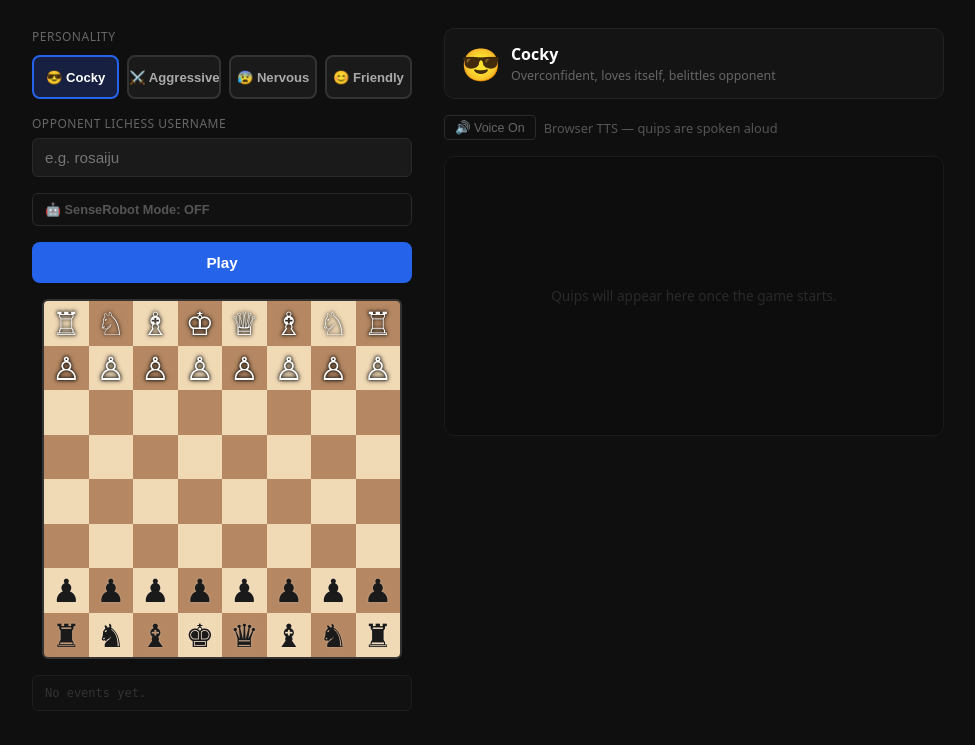
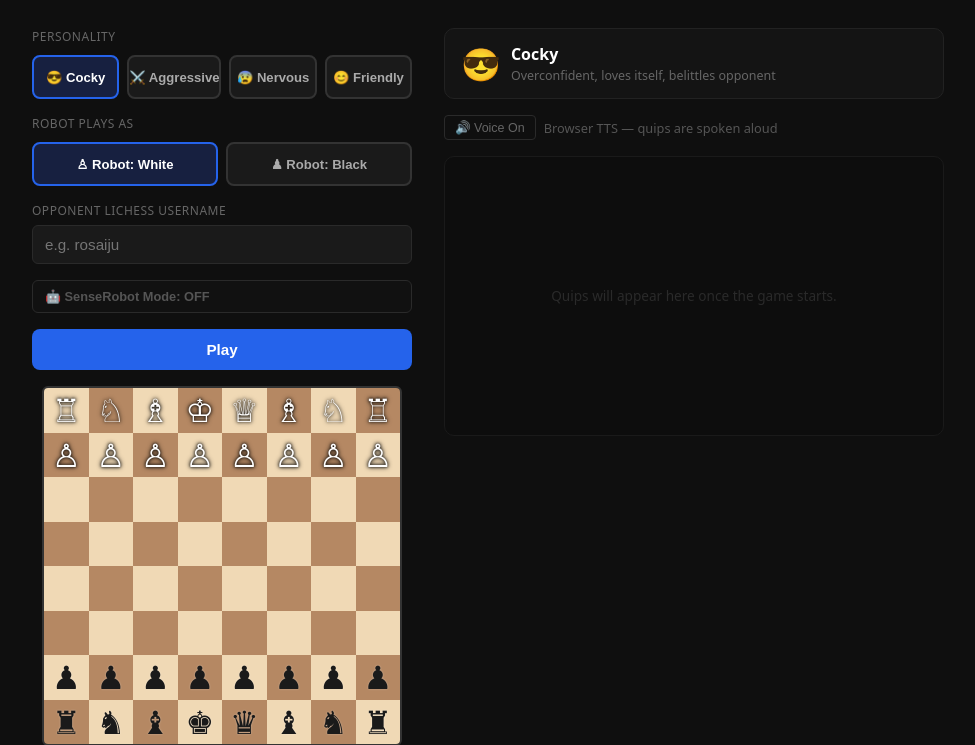
Before and after one commit to rosaiju/chess-persona, a FastAPI app: page / in a window 1280 px wide. Shown: the part 121-866 px from the top of the page, without its empty margins (152-1127 px from the left). Before the commit the page ends 832 px from the top, so only its background shows below. Run offline with FastAPI, Linux system fonts and the light colour scheme; some libraries are stand-ins or nearby versions.

Commit message:
Make robot color configurable: White or Black
- Add `color` param to `challenge_user()`, `play_game()`, and `PlayRequest`
  so the robot's Lichess side flows from the UI all the way to the challenge API
- Compute `robot_side` once per game; replace all hardcoded `chess.WHITE`
  turn checks with `robot_side`
- Normalize Stockfish evals for Black perspective (flip sign) before storing,
  so `_classify_trigger` thresholds remain correct regardless of color
- Include `color` in the `started` SSE event for downstream sync
- Add ♙/♟ color selector to the UI (same style as personality buttons)
- `renderBoard` now accepts a `blackPerspective` flag; all call sites pass
  `robotColor === 'white'` so the board flips automatically
- Fix `isHumanTurn`, `handleSquareClick` piece filter, move log label, and
  game-start status message to reflect the actual human color

Co-Authored-By: Claude Sonnet 4.6 <noreply@anthropic.com>

```diff
--- a/app.py
+++ b/app.py
@@ -64,6 +64,7 @@ async def events():
 class PlayRequest(BaseModel):
     opponent: str
     personality: str = "Cocky"
+    color: str = "white"   # robot's Lichess color
 
 
 class MoveRequest(BaseModel):
@@ -95,7 +96,7 @@ async def tts(text: str, personality: str = "Cocky"):
 @app.post("/play")
 async def play(req: PlayRequest):
     async def event_stream():
-        async for event in play_game(req.opponent.strip(), req.personality):
+        async for event in play_game(req.opponent.strip(), req.personality, req.color):
             yield f"data: {json.dumps(event)}\n\n"
             # Broadcast selected events to external subscribers (SenseRobot)
             if event.get("type") in ("quip", "started", "fen", "done"):
--- a/lichess/api.py
+++ b/lichess/api.py
@@ -34,7 +34,7 @@ async def stream_game(game_id: str):
                     yield json.loads(line)
 
 
-async def challenge_user(username: str) -> dict:
+async def challenge_user(username: str, color: str = "white") -> dict:
     async with httpx.AsyncClient() as client:
         res = await client.post(
             f"{BASE}/api/challenge/{username}",
@@ -43,7 +43,7 @@ async def challenge_user(username: str) -> dict:
                 "rated": "false",
                 "clock.limit": 900,
                 "clock.increment": 10,
-                "color": "white",
+                "color": color,
             },
         )
         if not res.is_success:
--- a/lichess/player.py
+++ b/lichess/player.py
@@ -132,20 +132,20 @@ def _game_over_trigger(board: chess.Board) -> str:
 
 # ─── Main entry point ─────────────────────────────────────────────────────────
 
-async def play_game(opponent_username: str, personality: str = "Cocky"):
+async def play_game(opponent_username: str, personality: str = "Cocky", color: str = "white"):
     """
     Async generator that yields SSE-ready event dicts.
-    Robot plays as White (best Stockfish moves).
-    Human plays as Black on Lichess.
+    Robot plays as the requested color (best Stockfish moves).
     Quip events are emitted after every move.
     """
+    robot_side = chess.WHITE if color == "white" else chess.BLACK
     engine = await _open_engine()
 
     try:
         # Challenge the opponent
         yield {"type": "challenging", "opponent": opponent_username}
         try:
-            result = await challenge_user(opponent_username)
+            result = await challenge_user(opponent_username, color)
         except Exception as e:
             yield {"type": "error", "text": str(e)}
             return
@@ -178,7 +178,7 @@ async def play_game(opponent_username: str, personality: str = "Cocky"):
             yield {"type": "declined", "opponent": opponent_username}
             return
 
-        yield {"type": "started", "gameId": game_id, "url": f"https://lichess.org/{game_id}", "opponent": opponent_username}
+        yield {"type": "started", "gameId": game_id, "url": f"https://lichess.org/{game_id}", "opponent": opponent_username, "color": color}
 
         # Game start quip
         quip = get_quip(personality, "game_start")
@@ -223,14 +223,15 @@ async def play_game(opponent_username: str, personality: str = "Cocky"):
             for uci in new_moves:
                 move = chess.Move.from_uci(uci)
                 board_before = board.copy()
-                is_robot_move = (board.turn == chess.WHITE)
+                is_robot_move = (board.turn == robot_side)
 
                 eval_before = prev_eval
                 board.push(move)
                 total_moves += 1
                 seen_move_count += 1
 
-                eval_after = await _eval_position(engine, board)
+                raw = await _eval_position(engine, board)
+                eval_after = raw if robot_side == chess.WHITE else (-raw if raw is not None else None)
                 yield {"type": "fen", "fen": board.fen()}
 
                 trigger = _classify_trigger(
@@ -250,8 +251,8 @@ async def play_game(opponent_username: str, personality: str = "Cocky"):
 
                 prev_eval = eval_after
 
-            # If it's now White's turn and game is still going, play best move
-            if board.turn == chess.WHITE and not board.is_game_over():
+            # If it's now the robot's turn and game is still going, play best move
+            if board.turn == robot_side and not board.is_game_over():
                 yield {"type": "thinking"}
                 move = await _best_move(engine, board)
                 if not move:
@@ -267,7 +268,8 @@ async def play_game(opponent_username: str, personality: str = "Cocky"):
                 total_moves += 1
                 seen_move_count += 1
 
-                eval_after = await _eval_position(engine, board)
+                raw = await _eval_position(engine, board)
+                eval_after = raw if robot_side == chess.WHITE else (-raw if raw is not None else None)
                 yield {"type": "fen", "fen": board.fen(), "move": board.san(move) if False else move.uci()}
 
                 trigger = _classify_trigger(
--- a/templates/index.html
+++ b/templates/index.html
@@ -273,6 +273,14 @@
     </div>
 
     <div class="field">
+      <div class="persona-label">Robot plays as</div>
+      <div class="persona-row">
+        <button class="p-btn color-btn active" data-color="white" onclick="setRobotColor(this)">♙ Robot: White</button>
+        <button class="p-btn color-btn"        data-color="black" onclick="setRobotColor(this)">♟ Robot: Black</button>
+      </div>
+    </div>
+
+    <div class="field">
       <label>Opponent Lichess Username</label>
       <input id="opp-input" placeholder="e.g. rosaiju"
              onkeydown="if(event.key==='Enter') startGame()" />
@@ -358,11 +366,19 @@
   // ── State ────────────────────────────────────────────────────────────────────
 
   let currentPersonality = 'Cocky';
+  let robotColor = 'white';
   let ttsMuted = false;
   let gameUrl = '';
   let bubbleCount = 0;
   let lastOpponent = '';
   let senseRobotMode = false;
+
+  function setRobotColor(btn) {
+    document.querySelectorAll('.color-btn').forEach(b => b.classList.remove('active'));
+    btn.classList.add('active');
+    robotColor = btn.dataset.color;
+    renderBoard(chess ? chess.fen() : START_FEN, robotColor === 'white');
+  }
 
   function toggleSenseRobot() {
     senseRobotMode = !senseRobotMode;
@@ -497,23 +513,37 @@
     return out;
   }
 
-  // Board rendered from Black's perspective: rank 1 at top, file h on left
-  // ranks[0]=rank8 ... ranks[7]=rank1 in FEN
-  function renderBoard(fen) {
+  // Render board from the given perspective.
+  // blackPerspective=true : rank 1 at top, file h on left  (human sits as Black)
+  // blackPerspective=false: rank 8 at top, file a on left  (human sits as White)
+  function renderBoard(fen, blackPerspective = true) {
     const el = document.getElementById('board');
     const placement = (fen || START_FEN).split(' ')[0];
     const ranks = placement.split('/');
     el.innerHTML = '';
 
     for (let displayRow = 0; displayRow < 8; displayRow++) {
-      // displayRow 0 = rank 1 (bottom of White's board, top of ours)
-      const fenIdx  = 7 - displayRow;      // ranks[7]=rank1, ranks[0]=rank8
-      const rankNum = displayRow + 1;      // 1 at display top, 8 at display bottom
-      const pieces  = expandRank(ranks[fenIdx]);
+      let fenIdx, rankNum;
+      if (blackPerspective) {
+        // rank 1 at top: displayRow 0 → rank1 → FEN index 7
+        fenIdx  = 7 - displayRow;
+        rankNum = displayRow + 1;
+      } else {
+        // rank 8 at top: displayRow 0 → rank8 → FEN index 0
+        fenIdx  = displayRow;
+        rankNum = 8 - displayRow;
+      }
+      const pieces = expandRank(ranks[fenIdx]);
 
       for (let displayCol = 0; displayCol < 8; displayCol++) {
-        // displayCol 0 = file h, displayCol 7 = file a
-        const fileIdx  = 7 - displayCol;
+        let fileIdx;
+        if (blackPerspective) {
+          // file h on left: displayCol 0 → file h (index 7)
+          fileIdx = 7 - displayCol;
+        } else {
+          // file a on left: displayCol 0 → file a (index 0)
+          fileIdx = displayCol;
+        }
         const fileChar = String.fromCharCode(97 + fileIdx);
         const squareId = fileChar + rankNum;
         const isLight  = (displayRow + displayCol) % 2 === 0;
@@ -537,7 +567,7 @@
     return sq;
   }
 
-  renderBoard(START_FEN);
+  renderBoard(START_FEN, robotColor === 'white');
 
   // ── Board click logic ────────────────────────────────────────────────────────
 
@@ -562,8 +592,9 @@
       clearSelection();
     }
 
-    // Select a Black piece
-    if (piece && piece.color === 'b') {
+    // Select the human's piece
+    const humanPieceColor = robotColor === 'white' ? 'b' : 'w';
+    if (piece && piece.color === humanPieceColor) {
       selectedSq  = sq;
       legalDests  = chess.moves({ square: sq, verbose: true }).map(m => m.to);
       highlightSquares();
@@ -656,8 +687,11 @@
       case 'started':
         currentGameId = e.gameId;
         lastOpponent = e.opponent;
+        robotColor = e.color || robotColor;
         chess = new Chess();
-        setStatus(`Game started! You are Black — click your pieces to move.`, 'green');
+        renderBoard(START_FEN, robotColor === 'white');
+        { const humanSide = robotColor === 'white' ? 'Black' : 'White';
+          setStatus(`Game started! You are ${humanSide} — click your pieces to move.`, 'green'); }
         addLog(`${e.opponent} accepted. Game: ${e.url}`); break;
 
       case 'declined':
@@ -673,18 +707,22 @@
 
       case 'fen':
         if (chess) chess.load(e.fen);
-        renderBoard(e.fen);
+        renderBoard(e.fen, robotColor === 'white');
         clearSelection();
-        isHumanTurn = !senseRobotMode && e.fen.split(' ')[1] === 'b';
-        document.getElementById('board').classList.toggle('human-turn', isHumanTurn);
-        if (e.fen.split(' ')[1] === 'b') {
-          setStatus(senseRobotMode ? 'SenseRobot is thinking…' : 'Your turn — click a piece to move.', 'green');
+        { const humanColor = robotColor === 'white' ? 'b' : 'w';
+          isHumanTurn = !senseRobotMode && e.fen.split(' ')[1] === humanColor;
+          document.getElementById('board').classList.toggle('human-turn', isHumanTurn);
+          if (e.fen.split(' ')[1] === humanColor) {
+            setStatus(senseRobotMode ? 'SenseRobot is thinking…' : 'Your turn — click a piece to move.', 'green');
+          }
         }
         break;
 
       case 'move':
         setStatus(`Robot played: ${e.uci} (move ${e.moveNum})`, 'green');
-        addLog(`White: ${e.uci} (move ${e.moveNum})`); break;
+        { const colorLabel = robotColor === 'white' ? 'White' : 'Black';
+          addLog(`${colorLabel}: ${e.uci} (move ${e.moveNum})`); }
+        break;
 
       case 'quip':
         addChatBubble(e.text, e.personality);
@@ -742,13 +780,13 @@
     _resetTTS();
     _unlockAudio();   // must happen during the button-click user gesture
     document.getElementById('board').classList.remove('human-turn');
-    renderBoard(START_FEN);
+    renderBoard(START_FEN, robotColor === 'white');
 
     try {
       const res = await fetch('/play', {
         method: 'POST',
         headers: { 'Content-Type': 'application/json' },
-        body: JSON.stringify({ opponent, personality: currentPersonality }),
+        body: JSON.stringify({ opponent, personality: currentPersonality, color: robotColor }),
       });
       if (!res.ok) throw new Error(`Server error ${res.status}`);
 
```
